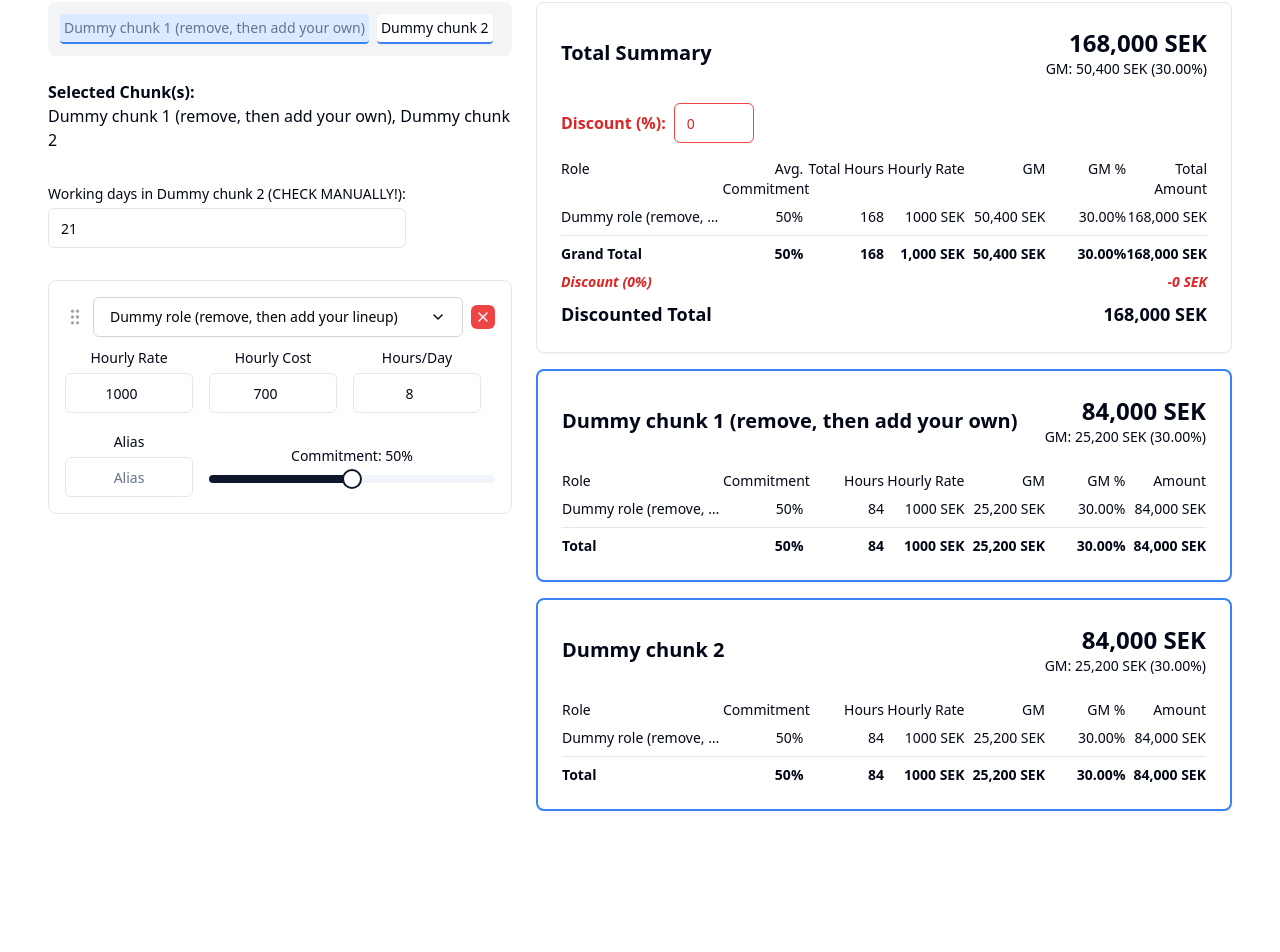
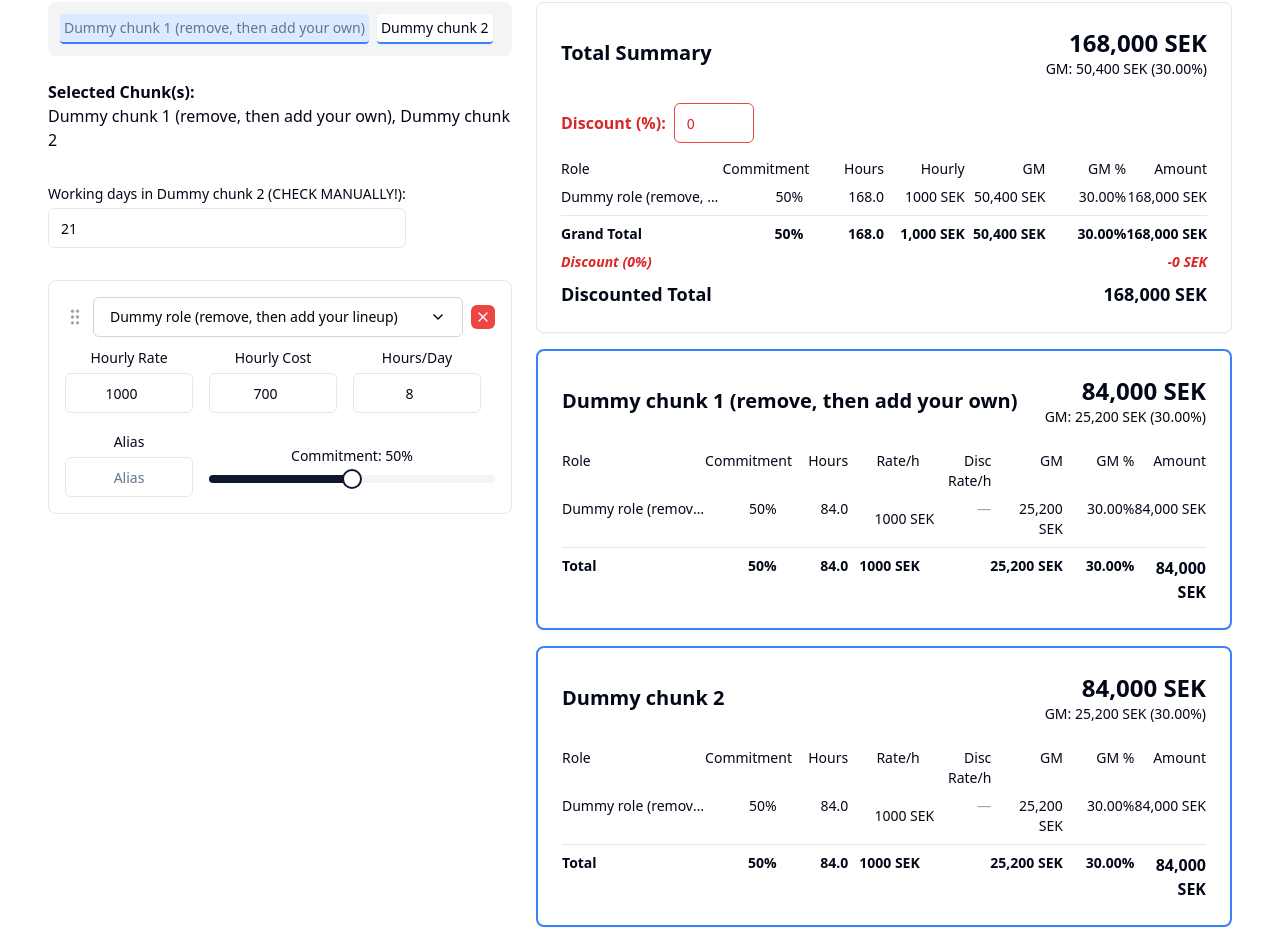
Before and after one commit to anders-brunoson/quotecalc, a React (Vite) app: page / in a window 1280 px wide. Shown: the part 424-1376 px from the top of the page. Before the commit the page ends 1283 px from the top, so only its background shows below. Built offline with nearby package versions, Linux system fonts and the light colour scheme.

Commit message:
Feature/per chunk role discount (#10)
* Role based per chunk discount version 1

```diff
--- a/src/components/BudgetCalculator.jsx
+++ b/src/components/BudgetCalculator.jsx
@@ -29,7 +29,7 @@ import { exportStateToJSON, importStateFromJSON } from './jsonUtils';
 import SearchableRoleSelect from './SearchableRoleSelect';
 import RateCardModal from './RateCardModal';
 
-const VERSION = "0.9.2";
+const VERSION = "0.10.0";
 
 const formatCurrency = (value) => Math.round(value).toLocaleString();
 
@@ -58,7 +58,13 @@ const QuoteCalculator = () => {
   const [chunkOrder, setChunkOrder] = React.useState([]);
   const [selectorKey, setSelectorKey] = useState(0);
   const [discount, setDiscount] = useState(0);
+  const [roleDiscounts, setRoleDiscounts] = useState({});
   const [version, setVersion] = useState(VERSION);
+
+  const repeatTimer = useRef(null);
+  const repeatInterval = useRef(null);
+  const [isHolding, setIsHolding] = useState(false);
+  const [activeButton, setActiveButton] = useState(null);
 
   const [roles, setRoles] = useState([
     { id: '1', name: 'Dummy role (remove, then add your lineup)', code: '303', alias: '' },
@@ -90,7 +96,8 @@ const QuoteCalculator = () => {
       rateCardName,
       predefinedRoles,
       chunkOrder,
-      discount
+      discount,
+      roleDiscounts
     };
     const jsonData = exportStateToJSON(stateToExport);
     const blob = new Blob([jsonData], { type: 'application/json' });
@@ -131,6 +138,7 @@ const QuoteCalculator = () => {
           setPredefinedRoles(importedState.predefinedRoles);
           setChunkOrder(importedState.chunkOrder);
           setDiscount(importedState.discount);
+          setRoleDiscounts(importedState.roleDiscounts || {});
           setActiveTab(importedState.chunks[0]);
           setSelectedChunks([]);
           setSelectorKey(prevKey => prevKey + 1);
@@ -257,7 +265,7 @@ const QuoteCalculator = () => {
 
   useEffect(() => {
     calculateBudget();
-  }, [commitments, hourlyRates, roles, workingDays, workingHours, chunks, hourlyCosts]);
+  }, [commitments, hourlyRates, roles, workingDays, workingHours, chunks, hourlyCosts, roleDiscounts]);
 
   const calculateBudget = () => {
     const newBudget = {};
@@ -275,17 +283,25 @@ const QuoteCalculator = () => {
         commitments: {},
         grossMargin: {},
         totalGrossMargin: 0,
-        totalGrossMarginPercentage: 0
+        totalGrossMarginPercentage: 0,
+        originalTotal: 0, // Add this to track pre-discount total
+        totalDiscount: 0  // Add this to track total discount amount
       };
       let chunkRevenue = 0;
       let chunkCost = 0;
+      let chunkOriginalRevenue = 0; // Track original revenue before discounts
 
       roles.forEach(role => {
         const commitment = commitments[role.id]?.[chunk] || 0;
         const days = workingDays[chunk] || 0;
         const hoursPerDay = workingHours[role.id] === '' ? 0 : (workingHours[role.id] ?? 8);
-        const hours = Math.round(days * hoursPerDay * commitment / 100);
-        const revenue = hours * (hourlyRates[role.id] || 0);
+        const hours = (days * hoursPerDay * commitment / 100);
+        const roleDiscount = roleDiscounts[chunk]?.[role.id] || 0;
+        const originalRate = hourlyRates[role.id] || 0;
+        const effectiveRate = originalRate - roleDiscount;
+
+        const originalRoleRevenue = hours * originalRate;
+        const revenue = hours * effectiveRate;
         const cost = hours * (hourlyCosts[role.id] || 0);
         const grossMargin = revenue - cost;
         const grossMarginPercentage = revenue > 0 ? (grossMargin / revenue) * 100 : 0;
@@ -294,9 +310,9 @@ const QuoteCalculator = () => {
         newBudget[chunk].hours[role.id] = hours;
         newBudget[chunk].commitments[role.id] = commitment;
         newBudget[chunk].grossMargin[role.id] = grossMarginPercentage;
-        newBudget[chunk].total += revenue;
 
         chunkRevenue += revenue;
+        chunkOriginalRevenue += originalRoleRevenue;
         chunkCost += cost;
 
         grandTotalBreakdown[role.id] = (grandTotalBreakdown[role.id] || 0) + revenue;
@@ -305,9 +321,12 @@ const QuoteCalculator = () => {
         grandTotalGrossMargin[role.id] = (grandTotalGrossMargin[role.id] || 0) + grossMargin;
       });
 
+      newBudget[chunk].total = chunkRevenue;
+      newBudget[chunk].originalTotal = chunkOriginalRevenue;
+      newBudget[chunk].totalDiscount = chunkOriginalRevenue - chunkRevenue;
       newBudget[chunk].totalGrossMargin = chunkRevenue - chunkCost;
       newBudget[chunk].totalGrossMarginPercentage = chunkRevenue > 0 ? ((chunkRevenue - chunkCost) / chunkRevenue) * 100 : 0;
-      grandTotal += newBudget[chunk].total;
+      grandTotal += chunkRevenue;
     });
 
     Object.keys(grandTotalCommitments).forEach(roleId => {
@@ -631,6 +650,85 @@ const QuoteCalculator = () => {
     }
   }, [selectedChunks]);
 
+  const handleDecreaseRate = (roleId, chunk) => {
+    setRoleDiscounts(prev => {
+      const currentDiscounts = prev[chunk] || {};
+      const currentDiscount = currentDiscounts[roleId] || 0;
+      const newDiscount = currentDiscount + 1;
+
+      return {
+        ...prev,
+        [chunk]: {
+          ...currentDiscounts,
+          [roleId]: newDiscount
+        }
+      };
+    });
+  };
+
+  const handleIncreaseRate = (roleId, chunk) => {
+    setRoleDiscounts(prev => {
+      const currentDiscounts = prev[chunk] || {};
+      const currentDiscount = currentDiscounts[roleId] || 0;
+      const newDiscount = Math.max(0, currentDiscount - 1);
+
+      const newChunkDiscounts = { ...currentDiscounts };
+      if (newDiscount === 0) {
+        delete newChunkDiscounts[roleId];
+      } else {
+        newChunkDiscounts[roleId] = newDiscount;
+      }
+
+      if (Object.keys(newChunkDiscounts).length === 0) {
+        const { [chunk]: _, ...rest } = prev;
+        return rest;
+      }
+
+      return {
+        ...prev,
+        [chunk]: newChunkDiscounts
+      };
+    });
+  };
+
+  // Add new handlers for mouse down events
+  const handleMouseDown = (handler, roleId, chunk) => {
+    // Clean up any existing timers first
+    cleanupTimers();
+
+    // Execute the action immediately
+    handler(roleId, chunk);
+
+    // Set up the hold-to-repeat functionality
+    setIsHolding(true);
+
+    repeatTimer.current = setTimeout(() => {
+      repeatInterval.current = setInterval(() => {
+        if (handler === handleIncreaseRate) {
+          const currentDiscount = roleDiscounts[chunk]?.[roleId] || 0;
+          if (currentDiscount > 0) {
+            handler(roleId, chunk);
+          } else {
+            cleanupTimers();
+          }
+        } else {
+          handler(roleId, chunk);
+        }
+      }, 0);
+    }, 400);
+  };
+
+  const handleMouseUp = () => {
+    cleanupTimers();
+  };
+
+  // Clean up on component unmount
+  useEffect(() => {
+    return () => {
+      cleanupTimers();
+    };
+  }, []);
+
   const handleDownloadCSV = () => {
     const csvContent = generateCSV(budget, roles, chunks, commitments, hourlyRates, workingDays);
     downloadCSV(csvContent);
@@ -695,6 +793,7 @@ const QuoteCalculator = () => {
           <li>Double-click a chunk name in the tabs section to edit it.</li>
           <li>Use Ctrl/Cmd + click to select multiple chunks for bulk editing of commitment levels.</li>
           <li>Set working days for each chunk, and adjust commitment percentage, hourly rate, hourly cost, and working hours per day for each role.</li>
+          <li>In each chunk, hover over a role's rate to reveal minus/plus buttons for applying role-specific discounts. Hold the button to rapidly adjust the discount.</li>
           <li>Drag and drop roles to reorder them.</li>
           <li>View budget breakdowns for each chunk and the total, including gross margin calculations.</li>
           <li>Import a rate card CSV to update role rates and costs.</li>
@@ -740,9 +839,18 @@ const QuoteCalculator = () => {
     }
   };
 
-  const calculateAverageHourlyRate = (totalSummary) => {
-    const totalHours = Object.values(totalSummary.hours).reduce((sum, hours) => sum + hours, 0);
-    const totalAmount = Object.values(totalSummary.breakdown).reduce((sum, amount) => sum + amount, 0);
+  const calculateAverageHourlyRate = (chunkData) => {
+    const totalHours = Object.values(chunkData.hours).reduce((sum, hours) => sum + hours, 0);
+    if (totalHours === 0) return 0;
+
+    // If we have discount information, use the actual effective rate
+    if (chunkData.originalTotal && typeof chunkData.totalDiscount !== 'undefined') {
+      const effectiveTotal = chunkData.originalTotal - chunkData.totalDiscount;
+      return Math.round(effectiveTotal / totalHours);
+    }
+
+    // Fallback to original calculation
+    const totalAmount = Object.values(chunkData.breakdown).reduce((sum, amount) => sum + amount, 0);
     return totalHours > 0 ? Math.round(totalAmount / totalHours) : 0;
   };
 
@@ -763,6 +871,18 @@ const QuoteCalculator = () => {
       monetary: grossMargin,
       percentage: grossMarginPercentage
     };
+  };
+
+  const cleanupTimers = () => {
+    if (repeatTimer.current) {
+      clearTimeout(repeatTimer.current);
+      repeatTimer.current = null;
+    }
+    if (repeatInterval.current) {
+      clearInterval(repeatInterval.current);
+      repeatInterval.current = null;
+    }
+    setIsHolding(false);
   };
 
   return (
@@ -1105,12 +1225,12 @@ const QuoteCalculator = () => {
             <div className="space-y-2 text-sm">
               <div className="grid grid-cols-8 font-medium">
                 <span className="col-span-2 text-left">Role</span>
-                <span className="text-right">Avg. Commitment</span>
-                <span className="text-right">Total Hours</span>
-                <span className="text-right">Hourly Rate</span>
+                <span className="text-right">Commitment</span>
+                <span className="text-right">Hours</span>
+                <span className="text-right">Hourly</span>
                 <span className="text-right">GM</span>
                 <span className="text-right">GM %</span>
-                <span className="text-right">Total Amount</span>
+                <span className="text-right">Amount</span>
               </div>
               {roles.map(role => {
                 const totalSummary = calculateTotalSummary();
@@ -1124,7 +1244,7 @@ const QuoteCalculator = () => {
                       {role.name}{role.alias ? ` (${role.alias})` : ''}
                     </span>
                     <span className="text-right">{totalSummary.commitments[role.id] || 0}%</span>
-                    <span className="text-right">{roleHours}</span>
+                    <span className="text-right">{roleHours.toFixed(1)}</span>
                     <span className="text-right">{hourlyRates[role.id] || 0} SEK</span>
                     <span className="text-right">{roleGrossMargin.toLocaleString()} SEK</span>
                     <span className="text-right">{(totalSummary.grossMargin[role.id] || 0).toFixed(2)}%</span>
@@ -1138,7 +1258,7 @@ const QuoteCalculator = () => {
                   {Object.values(calculateTotalSummary().commitments).reduce((sum, value) => sum + (value || 0), 0)}%
                 </span>
                 <span className="text-right">
-                  {Object.values(calculateTotalSummary().hours).reduce((sum, value) => sum + (value || 0), 0)}
+                  {Object.values(calculateTotalSummary().hours).reduce((sum, value) => sum + (value || 0), 0).toFixed(1)}
                 </span>
                 <span className="text-right">
                   {formatCurrency(calculateAverageHourlyRate(calculateTotalSummary()))} SEK
@@ -1191,56 +1311,127 @@ const QuoteCalculator = () => {
               {breakdown && hours && commitments && grossMargin && (
                 <CardContent>
                   <div className="space-y-2 text-sm">
-                    <div className="grid grid-cols-8 font-medium">
+<div className="grid grid-cols-9 font-medium">
   <span className="col-span-2 text-left">Role</span>
   <span className="text-right">Commitment</span>
   <span className="text-right">Hours</span>
-                      <span className="text-right">Hourly Rate</span>
+  <span className="text-right">Rate/h</span>
+  <span className="text-right">Disc Rate/h</span>
   <span className="text-right">GM</span>
   <span className="text-right">GM %</span>
   <span className="text-right">Amount</span>
 </div>
+
 {roles.map(role => {
   const roleRevenue = breakdown[role.id] || 0;
   const roleHours = hours[role.id] || 0;
   const roleCost = roleHours * (hourlyCosts[role.id] || 0);
   const roleGrossMargin = roleRevenue - roleCost;
   const roleGrossMarginPercentage = roleRevenue > 0 ? (roleGrossMargin / roleRevenue) * 100 : 0;
+  const discount = roleDiscounts[period]?.[role.id] || 0;
+  const originalRate = hourlyRates[role.id] || 0;
+  const effectiveRate = originalRate - discount;
+  const discountPercentage = discount > 0 ? (discount / originalRate * 100) : 0;
+
   return (
-                        <div key={role.id} className="grid grid-cols-8">
+    <div key={role.id} className="grid grid-cols-9">
       <span className="col-span-2 truncate text-left" title={`${role.name}${role.alias ? ` (${role.alias})` : ''}`}>
         {role.name}{role.alias ? ` (${role.alias})` : ''}
       </span>
       <span className="text-right">{commitments[role.id] || 0}%</span>
-                          <span className="text-right">{hours[role.id] || 0}</span>
-                          <span className="text-right">{hourlyRates[role.id] || 0} SEK</span>
+      <span className="text-right">{(hours[role.id] || 0).toFixed(1)}</span>
+
+      {/* Hourly Rate cell with +/- controls */}
+      <span className="text-right min-w-[90px] inline-flex items-center justify-end gap-0 group">
+        <div className="inline-flex items-center opacity-0 group-hover:opacity-100 transition-opacity">
+          {discount > 0 && (
+            <Button
+              variant="ghost"
+              size="icon"
+              className="h-4 w-4 p-0 text-green-600 hover:text-green-700 hover:bg-green-50"
+              title="Increase rate by 1 SEK"
+              onMouseDown={() => handleMouseDown(handleIncreaseRate, role.id, period)}
+              onMouseUp={handleMouseUp}
+              onMouseLeave={handleMouseUp}
+              onTouchStart={() => handleMouseDown(handleIncreaseRate, role.id, period)}
+              onTouchEnd={handleMouseUp}
+            >
+              <span className="text-xs font-bold">+</span>
+            </Button>
+          )}
+          <Button
+            variant="ghost"
+            size="icon"
+            className="h-4 w-4 p-0 text-red-600 hover:text-red-700 hover:bg-red-50"
+            title="Decrease rate by 1 SEK"
+            onMouseDown={() => handleMouseDown(handleDecreaseRate, role.id, period)}
+            onMouseUp={handleMouseUp}
+            onMouseLeave={handleMouseUp}
+            onTouchStart={() => handleMouseDown(handleDecreaseRate, role.id, period)}
+            onTouchEnd={handleMouseUp}
+          >
+            <span className="text-xs font-bold">−</span>
+          </Button>
+        </div>
+        <span className="px-1">{originalRate} SEK</span>
+      </span>
+
+      {/* Effective Rate Cell */}
+      <span className="text-right">
+        {discount > 0 ? (
+          <span className="text-red-600">{effectiveRate} SEK (-{discountPercentage.toFixed(1)}%)</span>
+        ) : (
+          <span className="text-gray-400">—</span>
+        )}
+      </span>
       <span className="text-right">{formatCurrency(roleGrossMargin)} SEK</span>
       <span className="text-right">{roleGrossMarginPercentage.toFixed(2)}%</span>
-                          <span className="text-right">{formatCurrency(breakdown[role.id] || 0)} SEK</span>
+      <span className="text-right">{formatCurrency(roleRevenue)} SEK</span>
     </div>
   );
 })}
-                    <div className="grid grid-cols-8 font-bold pt-2 border-t">
+
+                    <div className="grid grid-cols-9 font-bold pt-2 border-t">
                       <span className="col-span-2 text-left">Total</span>
                       <span className="text-right">
                         {Object.values(commitments).reduce((sum, value) => sum + (value || 0), 0)}%
                       </span>
                       <span className="text-right">
-                        {Object.values(hours).reduce((sum, value) => sum + (value || 0), 0)}
+                        {Object.values(hours).reduce((sum, value) => sum + (value || 0), 0).toFixed(1)}
                       </span>
                       <span className="text-right">
-                        {calculateAverageHourlyRate({ hours, breakdown })} SEK
+                        {calculateAverageHourlyRate({
+                          hours,
+                          breakdown,
+                          originalTotal: budget[period]?.originalTotal || 0,
+                          totalDiscount: budget[period]?.totalDiscount || 0
+                        })} SEK
                       </span>
-                      <span className="text-right">
+                      <span className="col-span-2 text-right">
                         {formatCurrency(totalGrossMargin)} SEK
                       </span>
                       <span className="text-right">
                         {totalGrossMarginPercentage?.toFixed(2)}%
                       </span>
-                      <span className="text-right">
+                      <span className="text-right text-sm">
+                        {budget[period]?.totalDiscount > 0 ? (
+                          <>
+                            <span className="line-through text-gray-500">
+                              {formatCurrency(budget[period].originalTotal)} SEK
+                            </span>
+                            <br />
+                            <span className="text-red-600">
+                              -{formatCurrency(budget[period].totalDiscount)} SEK
+                            </span>
+                            <br />
+                          </>
+                        ) : null}
+                        <span className="text-base font-bold">
                           {formatCurrency(total)} SEK
                         </span>
+                      </span>
                     </div>
+
                   </div>
                 </CardContent>
               )}
--- a/src/components/jsonUtils.js
+++ b/src/components/jsonUtils.js
@@ -14,7 +14,8 @@ export const exportStateToJSON = (state) => {
     rateCardName,
     predefinedRoles,
     chunkOrder,
-    discount
+    discount,
+    roleDiscounts    // Add roleDiscounts to export
   } = state;
 
   // Ensure that roles include the alias field
@@ -29,7 +30,7 @@ export const exportStateToJSON = (state) => {
     simulationName,
     simulationDescription,
     chunks,
-    roles: rolesWithAlias, // Use the updated roles array
+    roles: rolesWithAlias,
     commitments,
     hourlyRates,
     hourlyCosts,
@@ -38,7 +39,8 @@ export const exportStateToJSON = (state) => {
     rateCardName,
     predefinedRoles,
     chunkOrder,
-    discount
+    discount,
+    roleDiscounts: roleDiscounts || {}  // Include roleDiscounts with default empty object
   };
 
   return JSON.stringify(exportData, null, 2);
@@ -54,8 +56,9 @@ export const importStateFromJSON = (jsonString) => {
       'workingDays', 'workingHours', 'rateCardName', 'predefinedRoles',
       'chunkOrder', 'discount'
     ];
+
+    // Check for required keys
     const missingKeys = requiredKeys.filter(key => !(key in importedData));
-
     if (missingKeys.length > 0) {
       throw new Error(`Invalid JSON structure. Missing keys: ${missingKeys.join(', ')}`);
     }
@@ -66,11 +69,15 @@ export const importStateFromJSON = (jsonString) => {
       alias: role.alias || '' // Ensure alias exists, defaulting to an empty string if not present
     }));
 
+    // Handle the roleDiscounts field, providing empty object as default if not present
+    const roleDiscounts = importedData.roleDiscounts || {};
+
     return {
       simulationName: importedData.simulationName || '',
       simulationDescription: importedData.simulationDescription || '',
       ...importedData,
-      roles: rolesWithAlias // Replace the roles array with the updated one
+      roles: rolesWithAlias,
+      roleDiscounts  // Include roleDiscounts in the returned data
     };
   } catch (error) {
     console.error('Error parsing JSON:', error);
```
Lines whose indentation alone changed are shown as unchanged.
